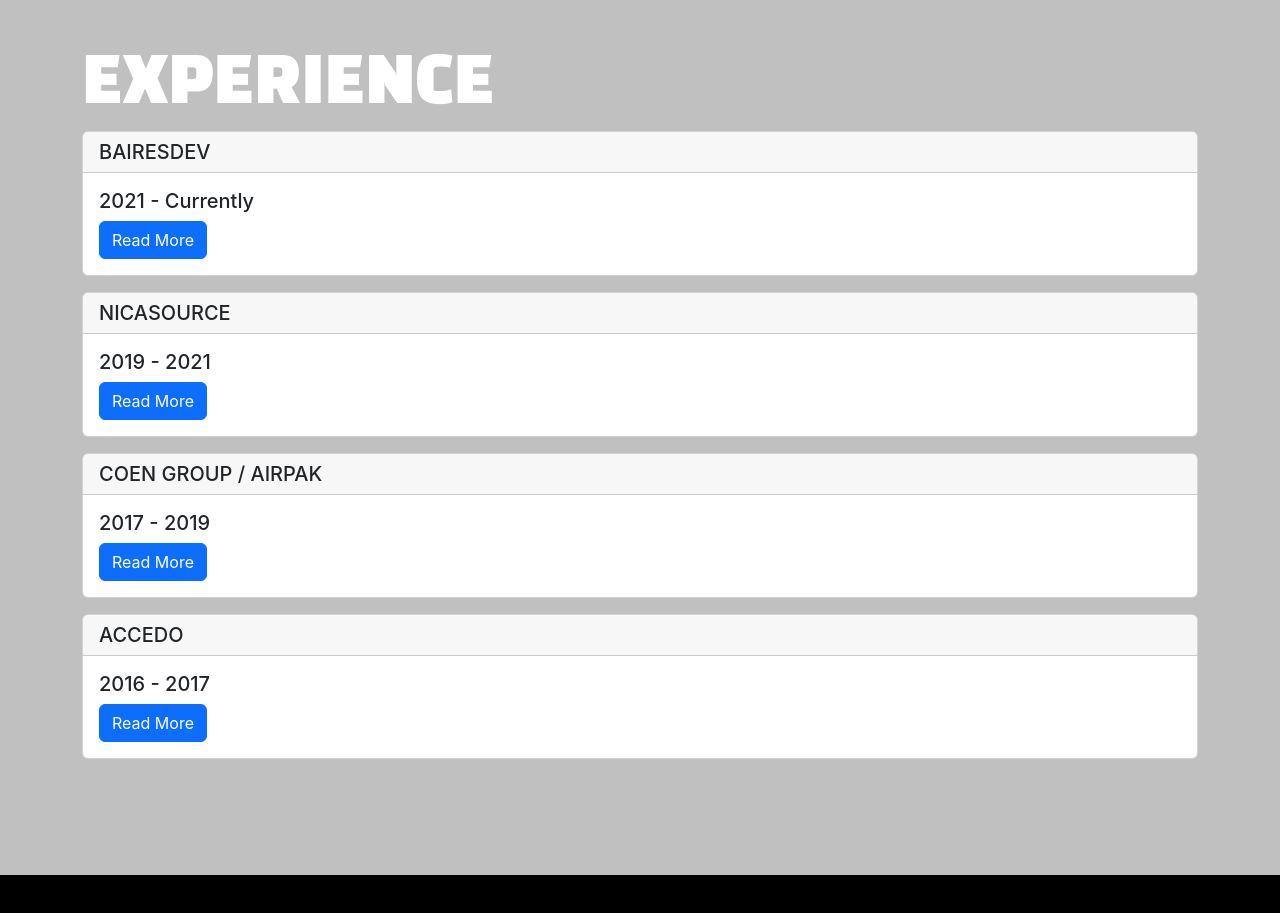
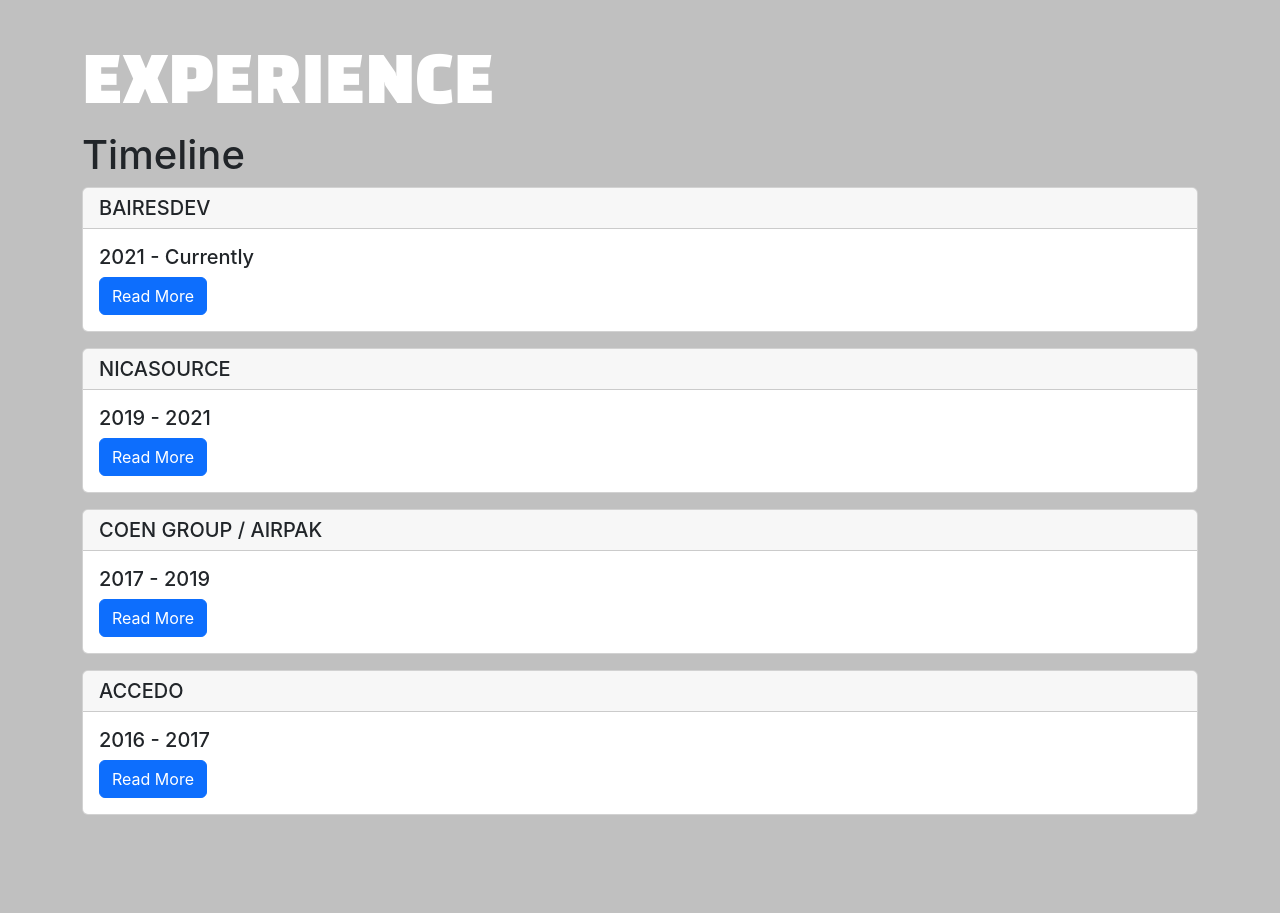
Before and after one commit to KornerStudio/portfolio, a React (Create React App) app: page / in a window 1280 px wide. Shown: the part 880-1793 px from the top of the page. Built offline with nearby package versions, Linux system fonts and the light colour scheme.

Commit message:
Create Timeline component

```diff
--- /dev/null
+++ b/src/components/Timeline/Timeline.jsx
@@ -0,0 +1,6 @@
+function Timeline() {
+return <h1>Timeline</h1>
+
+};
+
+export default Timeline;
--- a/src/components/experience/Experience.jsx
+++ b/src/components/experience/Experience.jsx
@@ -2,6 +2,7 @@
 import "./styles.css";
 import companies from "../../data/companies.json";
 import Dialog from "../Dialog";
+import Timeline from "../Timeline/Timeline";
 
 function Experience(){
     const [activeDialog, setActiveDialog] = useState(0);
@@ -15,6 +16,7 @@
         <div id="experience-section" className="section">
             <div className="container">
                 <h2>Experience</h2>
+                <Timeline/>
                 {
                     companies.map((company, index) => (
                         <div key={`company-${index}`} className="card mb-3">
```
